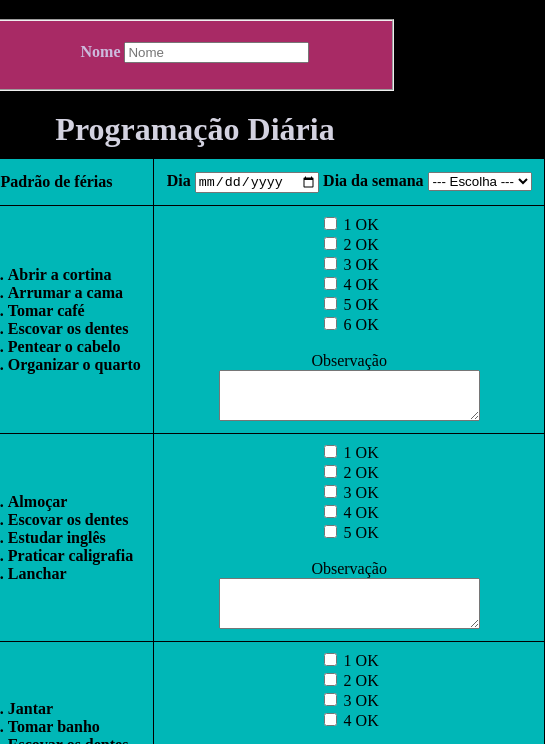
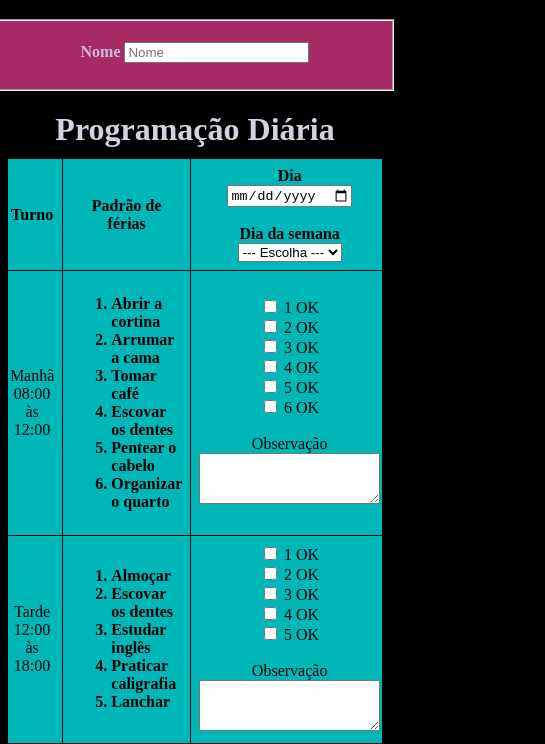
Before and after one commit to Kelly-Keirsbaumer/Acompanhamento-de-tarefas, a plain HTML site: page index.html in a window 390 px wide. Shown: the part 100-844 px from the top of the page, 545 px wide, since content can reach past the window. Drawn offline with Linux system fonts and the light colour scheme.

Commit message:
Adicionar responsividade e separar o css

```diff
--- a/index.html
+++ b/index.html
@@ -1,93 +1,38 @@
 <!DOCTYPE html>
 <html lang="pt-br">
   <head>
-    <meta charset="UTF-8">
-    <meta name="viewport" content="width=device-width, initial-scale=1.0">
+    <meta charset="UTF-8" />
+    <meta name="viewport" content="width=device-width, initial-scale=1.0" />
     <title>3- Acompanhamento semanal</title>
-    <style>
-        body {
-            background-color: black;
-
-        }
-        h1 {
-            text-align: center;
-            color: rgb(238, 237, 250) ;
-            font-family: 'Lucida Sans', 'Lucida Sans Regular', 'Lucida Grande', 'Lucida Sans Unicode', Geneva, Verdana, sans-serif;
-
-        }
-        fieldset {
-            width: 370px;
-            color: rgb(204, 187, 221);
-            background-color: rgba(192, 48, 115, 0.877);
-            font-weight: bolder;
-        }
-        fieldset,p {
-            text-align: center;
-        }
-        table {
-            width: 700px;
-            height: 600px;
-            border-collapse: collapse;
-            text-align: center;
-            background-color: rgba(0, 255, 255, 0.719);
-        }
-
-        caption{
-            font-size: 2em;
-            font-weight: bold;
-            color: rgb(211, 210, 224);
-            padding: 20px 10px 10px 10px;
-
-        }
-        th {
-
-            height: 30px;
-            border: 1px solid rgb(0, 0, 0);
-            padding: 8px;
-
-        }
-        td {
-            border: 1px solid black;
-            padding: 8px;
-        }
-
-        li {
-            text-align: left;
-            font-weight: bold;
-        }
-        .container {
-            display: flex;
-            flex-direction: column;
-            align-items: center;
-            justify-content: center;
-        }
-
-
-    </style>
+    <link rel="stylesheet" href="style.css" />
   </head>
   <body>
     <h1>Acompanhamento de tarefas</h1>
     <div class="container">
-
       <form action="pag001.html" method="get" autocomplete="on">
         <fieldset>
           <p>
             <label for="inome">Nome</label>
-            <input type="text" name="nome" id="inome" placeholder="Nome">
+            <input type="text" name="nome" id="inome" placeholder="Nome" />
           </p>
-
         </fieldset>
-
-
       </form>
+      <div id="table-container">
         <table>
-        <Caption>Programação Diária</Caption>
+          <caption>
+            Programação Diária
+          </caption>
           <thead>
             <tr>
               <th>Turno</th>
               <th>Padrão de férias</th>
-                <th><label for="idia">Dia</label>
-                    <input type="date" name="dia" id="idia" required>
+              <th>
+                <div class="date-inputs">
+                  <label for="idia">Dia</label>
+                  <input type="date" name="dia" id="idia" required />
+                </div>
+                <br />
+                <div class="date-inputs">
                   <label for="sem">Dia da semana</label>
                   <select name="dia da semana" id="sem">
                     <option value="" selected>--- Escolha ---</option>
@@ -99,40 +44,43 @@
                     <option value="sab">Sábado</option>
                     <option value="dom">Domingo</option>
                   </select>
+                </div>
               </th>
-
             </tr>
             <tr>
-                <td>Manhã <br> 08:00 às 12:00</td>
               <td>
+                Manhã <br />
+                08:00 às 12:00
+              </td>
+              <td class="task-list">
                 <ol>
                   <li>Abrir a cortina</li>
                   <li>Arrumar a cama</li>
                   <li>Tomar café</li>
                   <li>Escovar os dentes</li>
                   <li>Pentear o cabelo</li>
-                        <li>Organizar o quarto </li>
+                  <li>Organizar o quarto</li>
                 </ol>
-
               </td>
               <td>
+                <input type="checkbox" name="es1" id="m1" /> 1 OK<br />
+                <input type="checkbox" name="es2" id="m2" /> 2 OK<br />
+                <input type="checkbox" name="es3" id="m3" /> 3 OK<br />
+                <input type="checkbox" name="es4" id="m4" /> 4 OK<br />
+                <input type="checkbox" name="es5" id="m5" /> 5 OK<br />
+                <input type="checkbox" name="es6" id="m6" /> 6 OK<br />
+                <br />
 
-                    <input type="checkbox" name="es1" id="m1"> 1 OK<br>
-                    <input type="checkbox" name="es2" id="m2"> 2 OK<br>
-                    <input type="checkbox" name="es3" id="m3"> 3 OK<br>
-                    <input type="checkbox" name="es4" id="m4"> 4 OK<br>
-                    <input type="checkbox" name="es5" id="m5"> 5 OK<br>
-                    <input type="checkbox" name="es6" id="m6"> 6 OK<br> <br>
-
-
-                    <label for="obs">Observação</label> <br>
-                    <textarea name="obs" id="obs" cols="30" rows="3"></textarea>
-
+                <label for="obs">Observação</label> <br />
+                <textarea name="obs" id="obs" cols="20" rows="3"></textarea>
               </td>
             </tr>
             <tr>
-                <td>Tarde <br> 12:00 às 18:00</td>
               <td>
+                Tarde <br />
+                12:00 às 18:00
+              </td>
+              <td class="task-list">
                 <ol>
                   <li>Almoçar</li>
                   <li>Escovar os dentes</li>
@@ -142,20 +90,23 @@
                 </ol>
               </td>
               <td>
-                    <input type="checkbox" name="es1" id="es1"> 1 OK<br>
-                    <input type="checkbox" name="es2" id="es2"> 2 OK<br>
-                    <input type="checkbox" name="es3" id="es3"> 3 OK<br>
-                    <input type="checkbox" name="es4" id="es4"> 4 OK<br>
-                    <input type="checkbox" name="es5" id="es5"> 5 OK<br>  <br>
+                <input type="checkbox" name="es1" id="es1" /> 1 OK<br />
+                <input type="checkbox" name="es2" id="es2" /> 2 OK<br />
+                <input type="checkbox" name="es3" id="es3" /> 3 OK<br />
+                <input type="checkbox" name="es4" id="es4" /> 4 OK<br />
+                <input type="checkbox" name="es5" id="es5" /> 5 OK<br />
+                <br />
 
-                    <label for="obs">Observação</label> <br>
-                    <textarea name="obs" id="obs" cols="30" rows="3"></textarea>
-
+                <label for="obs">Observação</label> <br />
+                <textarea name="obs" id="obs" cols="20" rows="3"></textarea>
               </td>
             </tr>
             <tr>
-                <td>Noite <br> 18:00 às 22:00</td>
               <td>
+                Noite <br />
+                18:00 às 22:00
+              </td>
+              <td class="task-list">
                 <ol>
                   <li>Jantar</li>
                   <li>Tomar banho</li>
@@ -164,11 +115,19 @@
                 </ol>
               </td>
               <td>
-                    <input type="checkbox" name="es1" id="es1"> 1 OK<br>
-                    <input type="checkbox" name="es2" id="es2"> 2 OK<br>
-                    <input type="checkbox" name="es3" id="es3"> 3 OK<br>
-                    <input type="checkbox" name="es4" id="es4"> 4 OK<br> <br>
+                <input type="checkbox" name="es1" id="es1" /> 1 OK<br />
+                <input type="checkbox" name="es2" id="es2" /> 2 OK<br />
+                <input type="checkbox" name="es3" id="es3" /> 3 OK<br />
+                <input type="checkbox" name="es4" id="es4" /> 4 OK<br />
+                <br />
 
-                    <label for="obs">Observação</label> <br>
-                    <textarea name="obs" id="obs" cols="30" rows="3"></textarea>
+                <label for="obs">Observação</label> <br />
+                <textarea name="obs" id="obs" cols="20" rows="3"></textarea>
               </td>
+            </tr>
+          </thead>
+        </table>
+      </div>
+    </div>
+  </body>
+</html>
--- /dev/null
+++ b/style.css
@@ -0,0 +1,73 @@
+body {
+  background-color: black;
+}
+
+h1 {
+  text-align: center;
+  color: rgb(238, 237, 250);
+  font-family: "Lucida Sans", "Lucida Sans Regular", "Lucida Grande",
+    "Lucida Sans Unicode", Geneva, Verdana, sans-serif;
+}
+
+fieldset {
+  width: 370px;
+  color: rgb(204, 187, 221);
+  background-color: rgba(192, 48, 115, 0.877);
+  font-weight: bolder;
+}
+
+fieldset,
+p {
+  text-align: center;
+}
+
+table {
+  border-collapse: collapse;
+  text-align: center;
+  background-color: rgba(0, 255, 255, 0.719);
+}
+
+caption {
+  font-size: 2em;
+  font-weight: bold;
+  color: rgb(211, 210, 224);
+  padding: 20px 10px 10px 10px;
+}
+
+th {
+  height: 30px;
+  border: 1px solid rgb(0, 0, 0);
+  padding: 8px;
+}
+
+td {
+  border: 1px solid black;
+  padding: 8px;
+}
+
+li {
+  text-align: left;
+  font-weight: bold;
+}
+
+.container {
+  display: flex;
+  flex-direction: column;
+  align-items: center;
+  justify-content: center;
+}
+
+#table-container {
+  overflow: auto;
+  width: 100%;
+  display: flex;
+  align-items: center;
+  justify-content: center;
+}
+.date-inputs {
+  width: 100%;
+  display: flex;
+  flex-direction: column;
+  justify-content: space-between;
+  align-items: center;
+}
```
Lines whose indentation alone changed are shown as unchanged.
